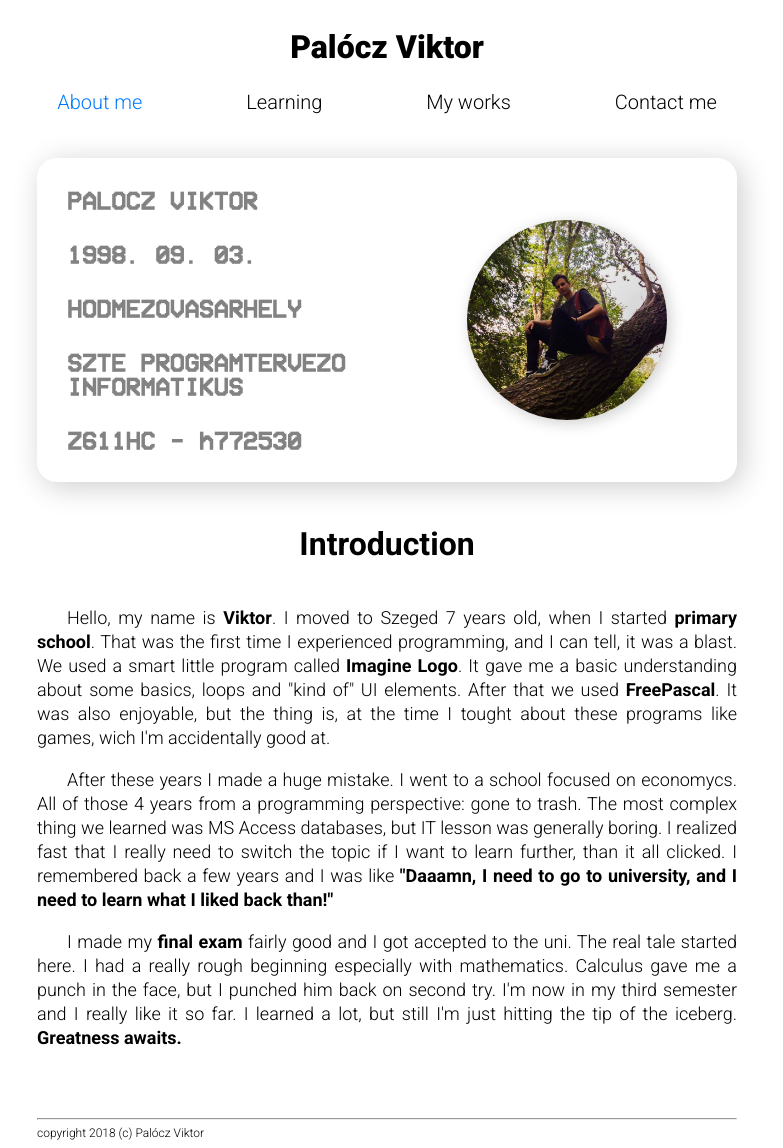
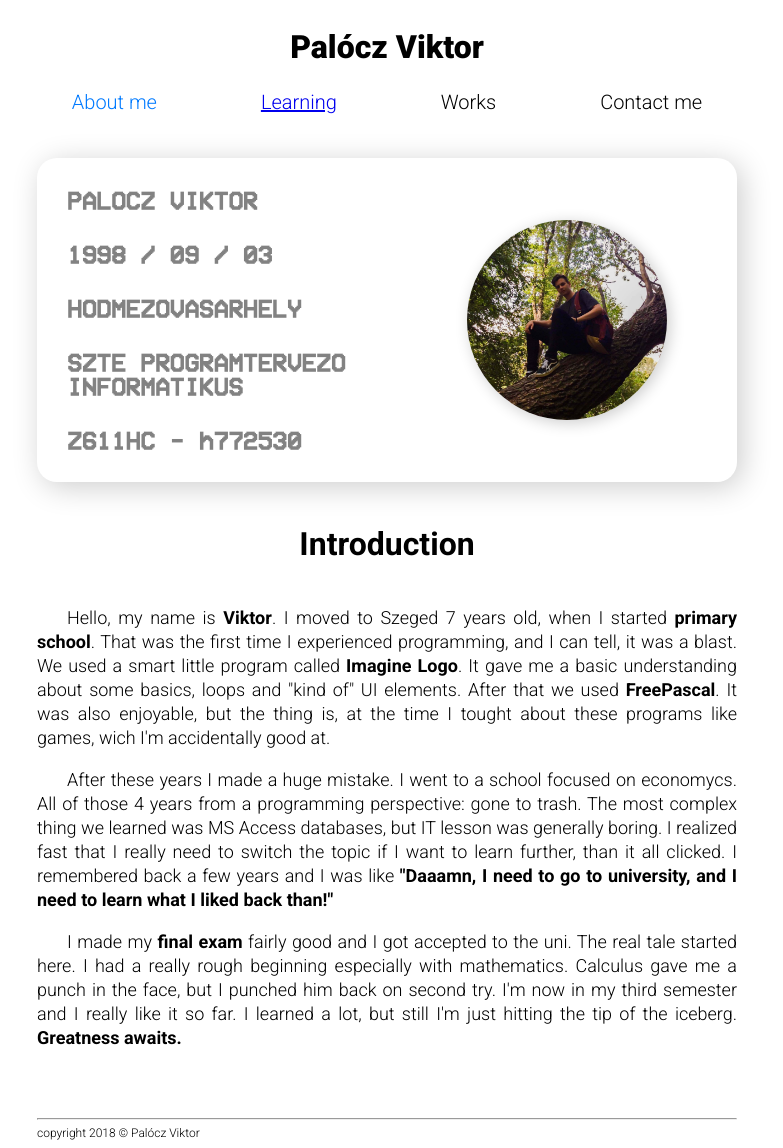
Before and after one commit to paloczviktor/paloczviktor.github.io, a plain HTML site: page index.html in a window 1280 px wide. Shown: the whole page, without its empty margins (253-1036 px from the left). Drawn offline with Linux system fonts and the light colour scheme.

Commit message:
Update index.html

```diff
--- a/index.html
+++ b/index.html
@@ -12,8 +12,8 @@
 		<div class="navigation_bar">
 			<ul>
 				<li><a class="active" href="index.html">About me</a></li>
-				<li><a href="learning.html"></a>Learning</li>
-				<li><a href="works.html"></a>My works</li>
+				<li><a href="./learning.html">Learning</a></li>
+				<li><a href="works.html"></a>Works</li>
 				<li><a href="contact.html"></a>Contact me</li>
 			</ul>
 		</div>
@@ -22,7 +22,7 @@
 		<div class="identity_card">
 			<div class="idcard_info">
 				<h3>PALOCZ VIKTOR</h3>
-				<h3>1998. 09. 03.</h3>
+				<h3>1998 / 09 / 03</h3>
 				<h3>HODMEZOVASARHELY</h3>
 				<h3>SZTE PROGRAMTERVEZO INFORMATIKUS</h3>
 				<h3>Z611HC - h772530</h3>
@@ -40,6 +40,6 @@
 	</content>
 	<footer>
 		<hr>
-		copyright 2018 (c) Palócz Viktor
+		copyright 2018 © Palócz Viktor
 	</footer>
 </body>
```
